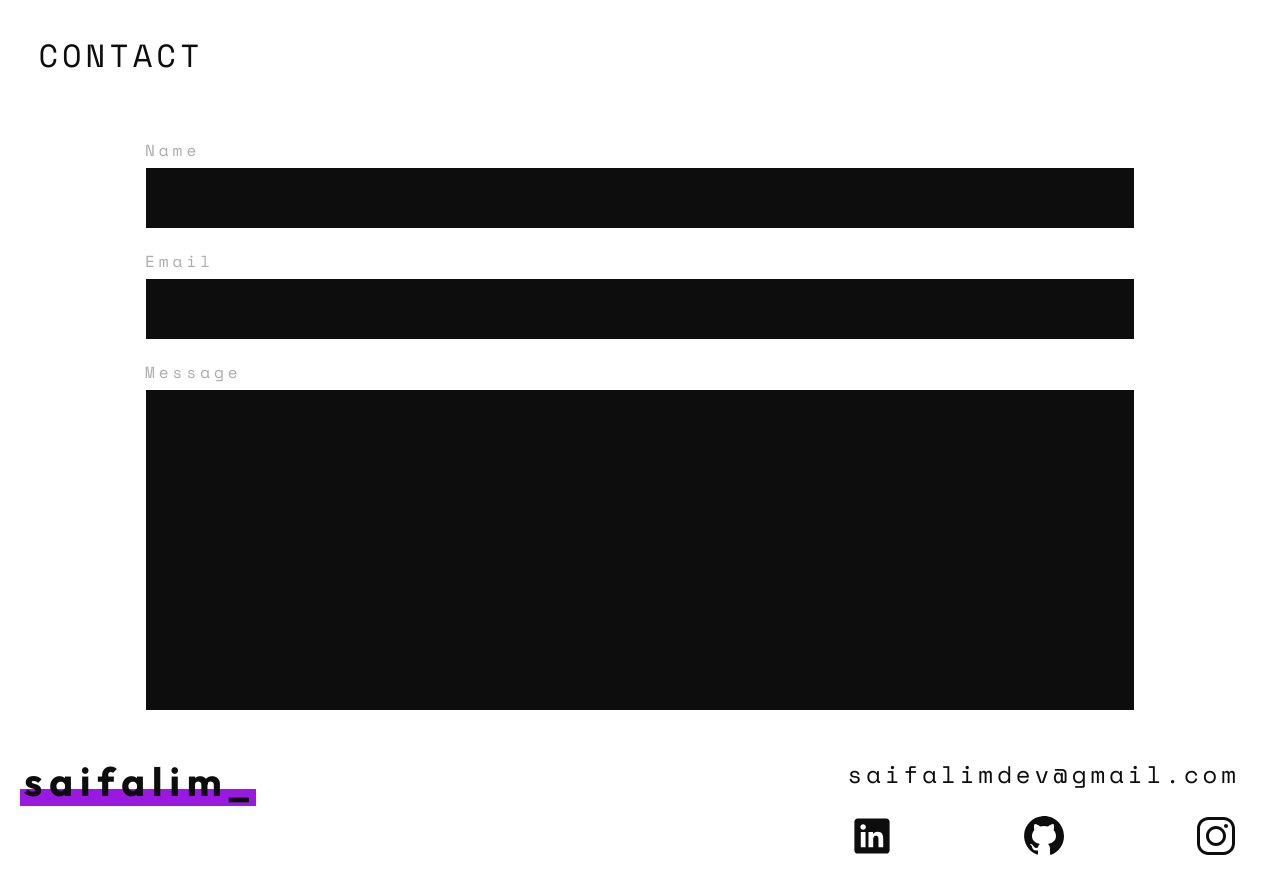
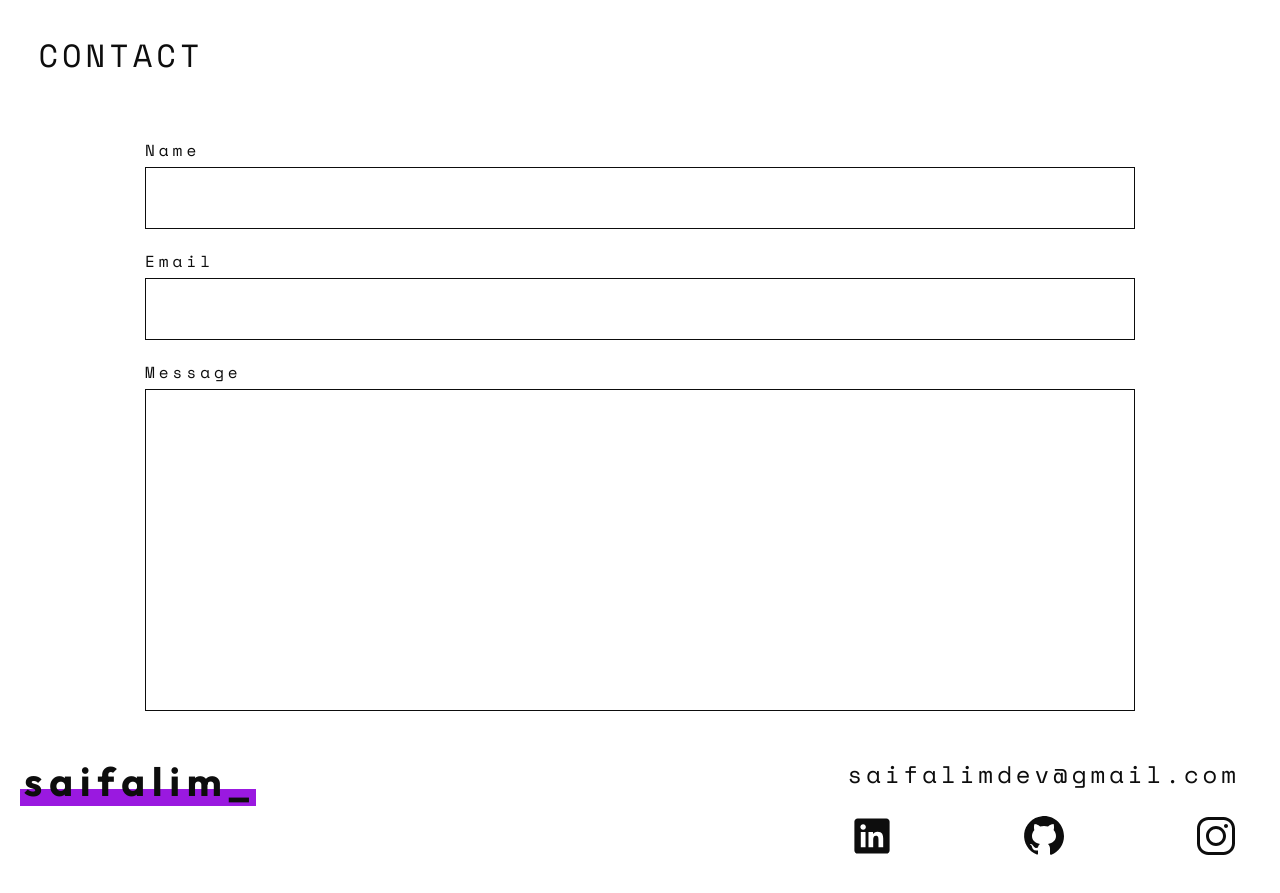
Before and after one commit to saif-alim/portfolio-website, a React (Create React App) app: page / in a window 1280 px wide. Shown: the part 3079-3972 px from the top of the page. Built offline with nearby package versions, Linux system fonts and the light colour scheme.

Commit message:
Update Contact.js

```diff
--- a/src/pages/Contact.js
+++ b/src/pages/Contact.js
@@ -60,7 +60,6 @@ const FormContainer = styled.div`
   padding: 20px;
   align-self: center;
   border-radius: 10px;
-  color: #ffffff;
   display: flex;
   flex-direction: column;
   gap: 10px;
@@ -68,7 +67,6 @@ const FormContainer = styled.div`
 
 const Label = styled.label`
   padding: 5px;
-  color: rgb(172, 172, 172);
   font-size: 0.9rem;
   display: flex;
   flex-direction: column;
@@ -80,10 +78,10 @@ const Label = styled.label`
 `;
 
 const Input = styled.input`
-  background: #0d0d0d;
+  background: var(--color-background);
   height: 40px;
-  border: 1px solid #fff;
-  color: white;
+  border: var(--border-style) var(--color-foreground);
+  color: var(--color-foreground);
   padding: 10px;
   font-size: 1rem;
   outline: none;
@@ -94,15 +92,16 @@ const Input = styled.input`
 `;
 
 const TextArea = styled.textarea`
-  background: #0d0d0d;
-  border: 1px solid #fff;
+  background: var(--color-background);
+  border: var(--border-style) var(--color-foreground);
+  color: var(--color-foreground);
   font-family: "Space Mono", serif;
-  color: white;
   padding: 10px;
   font-size: 1rem;
   height: 300px;
   resize: none;
   outline: none;
+  transition: border-color 0.2s ease-in-out;
   &:focus {
     border-color: #9a19e0;
   }
```
